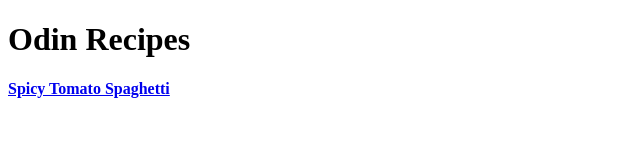
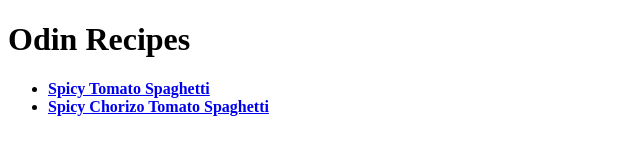
Before and after one commit to sheld1310/odin-recipes, a plain HTML site: page index.html in a window 1280 px wide. Shown: the whole page, without its empty margins (0-640 px from the left). Drawn offline with Linux system fonts and the light colour scheme.

Commit message:
Add href links to the recipe pages in un ordered list

```diff
--- a/index.html
+++ b/index.html
@@ -6,6 +6,9 @@
     </head>
     <body>
         <h1>Odin Recipes</h1>
-        <a href="recipes/spicy-tomato-spaghetti.html"><strong>Spicy Tomato Spaghetti</strong></a>
+        <ul>
+        <li><a href="recipes/spicy-tomato-spaghetti.html"><strong>Spicy Tomato Spaghetti</strong></a></li>
+        <li><a href="recipes/spicy-chorizo-tomato-spaghetti.html"><strong>Spicy Chorizo Tomato Spaghetti</strong></a></li>
+        </ul>
     </body>
 </html>
```
